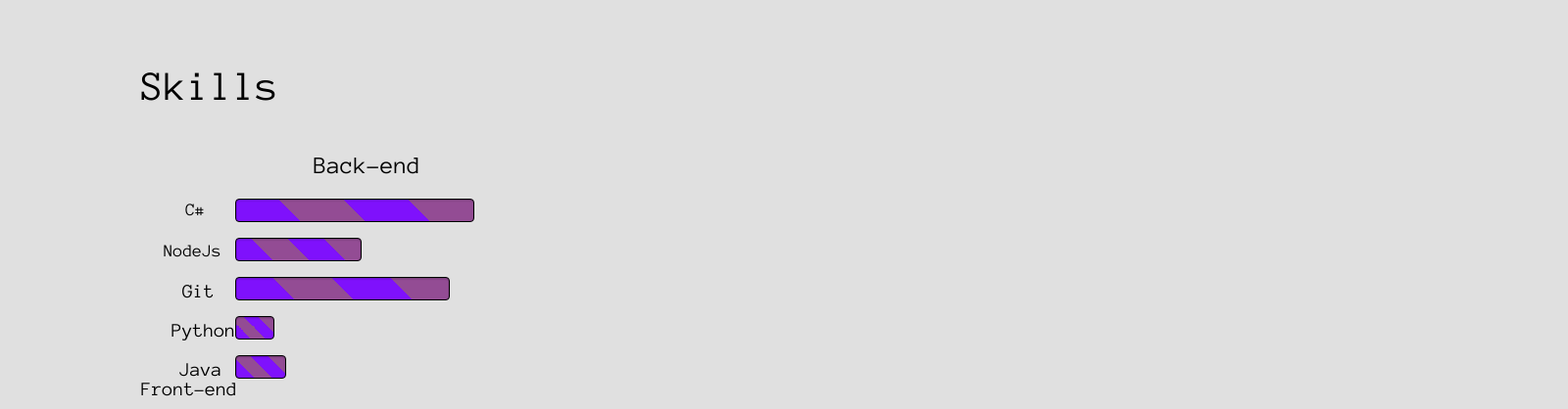
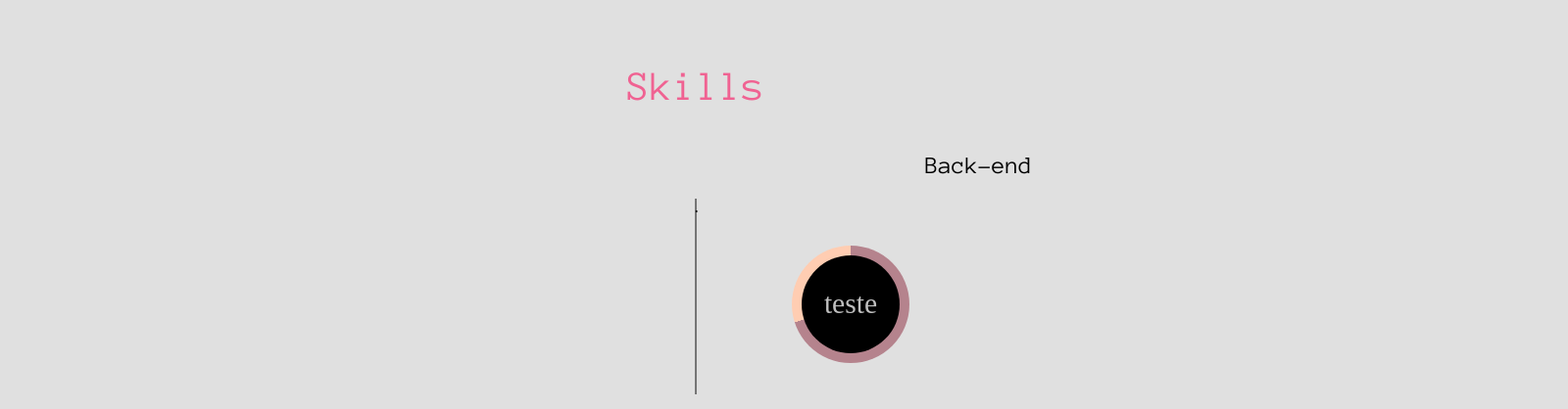
Before and after one commit to atir75/Portfolio-React, a React (Vite) app: page / in a window 1280 px wide. Shown: the part 1376-1794 px from the top of the page at 98% size, 1600 px wide, since content can reach past the window. Built offline with nearby package versions, Linux system fonts and the light colour scheme.

Commit message:
wip: progress skills

```diff
--- a/src/components/AboutMe/styles.css
+++ b/src/components/AboutMe/styles.css
@@ -3,6 +3,7 @@
 
 .title{
     font-family: 'Anonymous Pro', monospace;
+    color: #F06292;
 }
 
 .text1{
--- a/src/components/Skilss/index.tsx
+++ b/src/components/Skilss/index.tsx
@@ -7,27 +7,27 @@
 
             <h1 className="TextSkills">Skills</h1>
             <h2 className="Backend">Back-end</h2>
-            <div className="ProgressBars">
-                <div className="progress-bar progressAnimationStrike one" >
-                    <h2 className="first">C#</h2>
+            <div className="teste">  .</div>
+
+
+            <div className="wrap-circles">
+                <div className="circle per-0">
+                    <div className="inner">teste</div>
                 </div>
-                <div className="progress-bar progressAnimationStrike two">
-                    <h2 className="second">NodeJs</h2>
+                {/* <div className="circle per-25">
+                    <div className="inner">25%</div>
                 </div>
-                <div className="progress-bar progressAnimationStrike three">
-                    <h2 className="threee">Git</h2>
+                <div className="circle per-50">
+                    <div className="inner">50%</div>
                 </div>
-                <div className="progress-bar progressAnimationStrike four">
-                    <h2 className="fourP">Python</h2>
+                <div className="circle per-75">
+                    <div className="inner">75%</div>
                 </div>
-                <div className="progress-bar progressAnimationStrike five">
-                    <h2 className="fiveJ">Java</h2>
-                </div>
+                <div className="circle per-100">
+                    <div className="inner">100%</div>
+                </div> */}
             </div>
-            <h2 className="Frontend"> Front-end </h2>
-            <div className="ProgressBarsBack">
 
-            </div>
         </>
     )
 }
--- a/src/components/Skilss/styles.css
+++ b/src/components/Skilss/styles.css
@@ -1,18 +1,33 @@
 @import url('https://fonts.googleapis.com/css2?family=Anonymous+Pro&display=swap');
+
+@import url("https://fonts.googleapis.com/css?family=Lato:300");
+*, *::before, *::after {
+  box-sizing: border-box;
+}
 
 
 .TextSkills{
     width: 12%;
     height: 10%;
+    color: #F06292;
+    margin-left: 40rem;
     font-family: 'Anonymous Pro', monospace;
 }
+
+.teste{
+    width: 2px;
+    height: 200px;
+    background-color: #757575;
+    margin-left: 44.3rem;
+}
+
 
 .Backend{
     font-family: 'Anonymous Pro', monospace;
     width: 12%;
     height: 10%;
     font-size: 25px;
-    margin-left: 20rem;
+    margin-left: 59rem;
 }
 
 .back1{
@@ -24,152 +39,53 @@
     color: #D9D9D9;
 }
 
-.progress-bar{
-    height: 0.9rem;
-    width: 27%;
-    background-color: #D9D9D9;
-    border: 1px solid;
-    border-radius: 25px;
-    margin-top: 1rem;
-    margin-left: 15rem;
-    line-height: 1.3;
-    padding: 6px;
-  background: rgba(0, 0, 0, 0.25);
-  border-radius: 6px;
-  box-shadow: inset 0 1px 2px rgba(0, 0, 0, 0.25), 0 1px rgba(255, 255, 255, 0.08);
-
-}
-
-
-/* C# */
-.one{
-    height: 10px;
-    border-radius: 4px;
-    transition: 0.4s linear;
-    transition-property: width, background-color;
-    background-color: #934c94;
-    width: 18%;
-    background-image: linear-gradient(
-        45deg, rgb(127, 17, 252) 25%,
-        transparent 25%, transparent 50%,
-        rgb(127, 17, 252) 50%, rgb(127, 17, 252) 75%,
-        transparent 75%, transparent);
-  animation: progressAnimationStrike1 4s;
-}
-@keyframes progressAnimationStrike1 {
-    from { width: 0 }
-    to   { width: 18% }
-}
-
-/* NodeJS */
-
-.two{
-    height: 10px;
-    border-radius: 4px;
-    transition: 0.4s linear;
-    transition-property: width, background-color;
-    background-color: #934c94;
-    width: 9%;
-    background-image: linear-gradient(
-        45deg, rgb(127, 17, 252) 25%,
-        transparent 25%, transparent 50%,
-        rgb(127, 17, 252) 50%, rgb(127, 17, 252) 75%,
-        transparent 75%, transparent);
-  animation: progressAnimationStrike2 6s;
-}
-@keyframes progressAnimationStrike2 {
-    from { width: 0 }
-    to   { width: 9% }
-}
-
-.three{
-    height: 10px;
-    border-radius: 4px;
-    transition: 0.4s linear;
-    transition-property: width, background-color;
-    background-color: #934c94;
-    width: 16%;
-    background-image: linear-gradient(
-        45deg, rgb(127, 17, 252) 25%,
-        transparent 25%, transparent 50%,
-        rgb(127, 17, 252) 50%, rgb(127, 17, 252) 75%,
-        transparent 75%, transparent);
-  animation: progressAnimationStrike3 6s;
-}
-@keyframes progressAnimationStrike3 {
-    from { width: 0 }
-    to   { width: 16% }
-}
-
-.four{
-    height: 10px;
-    border-radius: 4px;
-    transition: 0.4s linear;
-    transition-property: width, background-color;
-    background-color: #934c94;
-    width: 2%;
-    background-image: linear-gradient(
-        45deg, rgb(127, 17, 252) 25%,
-        transparent 25%, transparent 50%,
-        rgb(127, 17, 252) 50%, rgb(127, 17, 252) 75%,
-        transparent 75%, transparent);
-  animation: progressAnimationStrike4 6s;
-}
-@keyframes progressAnimationStrike4 {
-    from { width: 0 }
-    to   { width: 2% }
-}
-
-.five{
-    height: 10px;
-    border-radius: 4px;
-    transition: 0.4s linear;
-    transition-property: width, background-color;
-    background-color: #934c94;
-    width: 5%;
-    background-image: linear-gradient(
-        45deg, rgb(127, 17, 252) 25%,
-        transparent 25%, transparent 50%,
-        rgb(127, 17, 252) 50%, rgb(127, 17, 252) 75%,
-        transparent 75%, transparent);
-  animation: progressAnimationStrike5 6s;
-}
-@keyframes progressAnimationStrike5 {
-    from { width: 0 }
-    to   { width: 3% }
-}
 
 
 
-.first{
-    font-family: 'Anonymous Pro', monospace;
-    margin-left: -3.6rem;
-    margin-top: -0.4rem;
-    font-size: large;
-}
 
+.wrap-circles {
+    min-height: 10vh;
+    padding: 2rem 50rem;
+    margin-top: -12rem;
+  }
 
-.second{
-    font-family: 'Anonymous Pro', monospace;
-    margin-left: -5rem;
-    margin-top: -0.3rem;
-    font-size: large;
-}
-
-.threee{
-    font-family: 'Anonymous Pro', monospace;
-    margin-left: -3.8rem;
-    margin-top: -0.3rem;
-}
-
-.fourP{
-    font-family: 'Anonymous Pro', monospace;
-    margin-left: -4.5rem;
-    margin-top: -0.3rem;
-}
-
-.fiveJ{
-    font-family: 'Anonymous Pro', monospace;
-    margin-left: -4rem;
-    margin-top: -0.3rem;
-}
+  .circle {
+    position: relative;
+    width: 120px;
+    height: 120px;
+    margin: 0.5rem;
+    border-radius: 50%;
+    background: #FFCDB2;
+    overflow: hidden;
+  }
+  .circle.per-0 {
+    background-image: conic-gradient(#B5838D 70%, #FFCDB2 0);
+  }
+  .circle.per-25 {
+    background-image: conic-gradient(#B5838D 25%, #FFCDB2 0);
+  }
+  .circle.per-50 {
+    background-image: conic-gradient(#B5838D 50%, #FFCDB2 0);
+  }
+  .circle.per-75 {
+    background-image: conic-gradient(#B5838D 75%, #FFCDB2 0);
+  }
+  .circle.per-100 {
+    background-image: conic-gradient(#B5838D 100%, #FFCDB2 0);
+  }
+  .circle .inner {
+    display: flex;
+    justify-content: center;
+    align-items: center;
+    position: absolute;
+    top: 50%;
+    left: 50%;
+    transform: translate(-50%, -50%);
+    width: 100px;
+    height: 100px;
+    background: #000;
+    border-radius: 50%;
+    font-size: 1.85em;
+    font-weight: 300;
+    color: rgba(255, 255, 255, 0.75);
+  }
```
